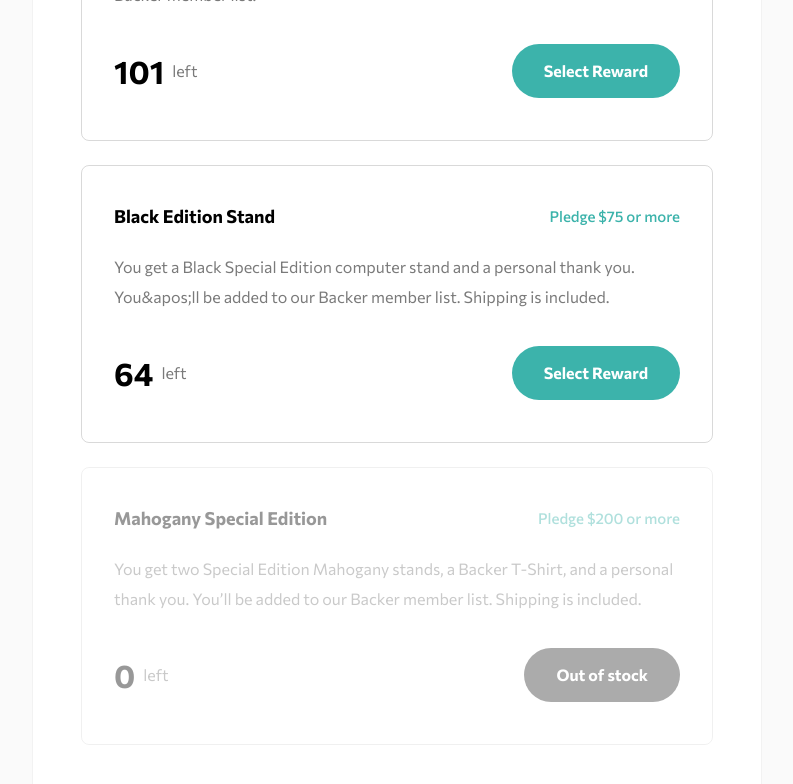
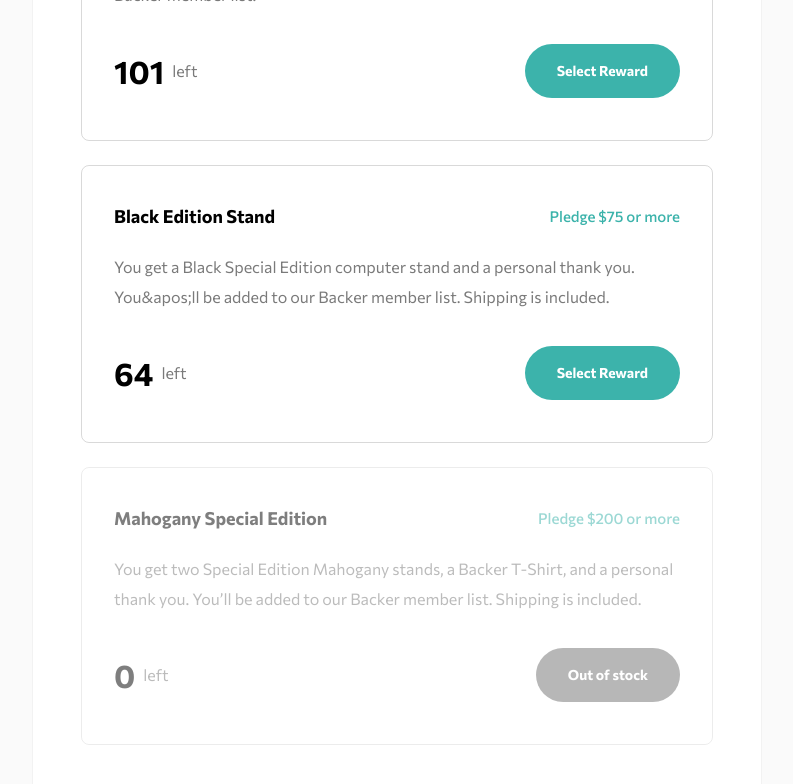
Before and after one commit to anetakasprzak/FM-crowdfunding-product-page-main-react, a React (Vite) app: page / in a window 1536 px wide. Shown: the part 1365-2149 px from the top of the page, without its empty margins (371-1164 px from the left). Built offline with nearby package versions, Linux system fonts and the light colour scheme.

Commit message:
hover state

```diff
--- a/src/App.jsx
+++ b/src/App.jsx
@@ -120,7 +120,7 @@ export default function App() {
                 <button
                   className={
                     reward.left === 0
-                      ? "btn btn__reward btn__outofstock"
+                      ? "btn__reward btn__outofstock"
                       : "btn btn__reward"
                   }
                 >
--- a/src/index.css
+++ b/src/index.css
@@ -232,11 +232,17 @@ video {
 /************** REWARD - out of stock **************/
 
 .outofstock {
-  opacity: 0.4;
+  opacity: 0.5;
 }
 
 .btn__outofstock {
-  background-color: #2f2f2f;
+  background-color: #2f2f2fae;
+  border-radius: 33.5px;
+  border: none;
+  color: #fff;
+  font-size: 1.4rem;
+  font-style: normal;
+  font-weight: 700;
 }
 
 /**********************************/
@@ -397,4 +403,22 @@ video {
     margin-bottom: 2.5rem;
     margin-top: 2.5rem;
   }
+
+  /***************** HOVER STATES *****************/
+
+  .btn,
+  .bookmark,
+  .btn__bookmark {
+    cursor: pointer;
+    transition: all 0.3s;
+  }
+
+  .btn:hover {
+    background: #147a73;
+  }
+
+  .bookmark:hover,
+  .btn__bookmark:hover {
+    opacity: 0.5;
+  }
 }
```
